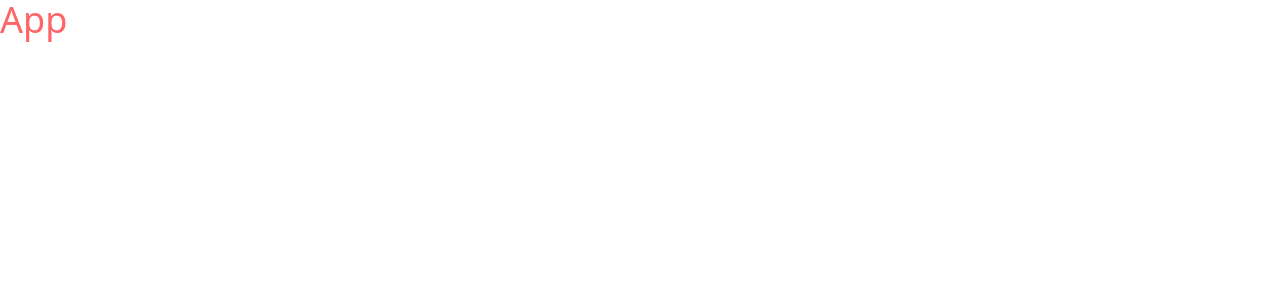
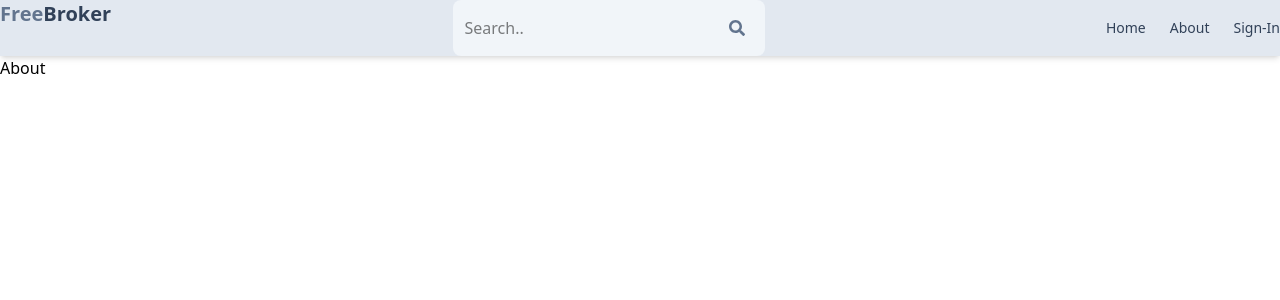
Before and after one commit to Madipadige-ManishKumar/BrickSquare, a React (Vite) app in the folder Client/: page /about in a window 1280 px wide. Shown: the top 300 px of the page. Built offline with nearby package versions, Linux system fonts and the light colour scheme.

Commit message:
added the header

```diff
--- a/Client/package.json
+++ b/Client/package.json
@@ -13,6 +13,8 @@
     "@tailwindcss/vite": "^4.1.17",
     "react": "^19.2.0",
     "react-dom": "^19.2.0",
+    "react-icons": "^5.5.0",
+    "react-router-dom": "^7.9.6",
     "tailwindcss": "^4.1.17"
   },
   "devDependencies": {
--- a/Client/src/App.jsx
+++ b/Client/src/App.jsx
@@ -1,8 +1,28 @@
 import React from 'react'
+import { BrowserRouter, Route, Routes } from 'react-router-dom'
+import Home from './pages/Home'
+import SignIn from './pages/SignIn'
+import SignUp from './pages/SignUp'
+import Profile from './pages/Profile'
+import About from './pages/About'
+import Header from './components/Header'
 
 const App = () => {
   return (
-    <div className='text-red-400 text-4xl'>App</div>
+    <>
+
+  <BrowserRouter>
+    <Header/>
+      <Routes>
+
+        <Route path="/" element={<Home/>} />
+        <Route path="/sign-in" element={<SignIn/>} />
+        <Route path="/sign-up" element={<SignUp/>} />
+        <Route path="/profile" element={<Profile/>} />
+        <Route path="/about" element={<About/>} />
+      </Routes>
+  </BrowserRouter>
+    </>
   )
 }
 
--- /dev/null
+++ b/Client/src/components/Header.jsx
@@ -0,0 +1,41 @@
+import React from 'react'
+import {FaSearch} from 'react-icons/fa'
+import { Link } from 'react-router-dom'
+
+const Header = () => {
+  return (
+    <header className='bg-slate-200 shadow-md'>
+
+        <div className='flex justify-between item-center max-width-6xl  mx-auto'>
+        <Link to='/' >
+        <h1 className='text-sm font-bold sm:text-xl flex flexwrap'>
+            <span className='text-slate-500'>
+                Free
+            </span>
+            <span className='text-slate-700'>
+                Broker
+            </span>
+        </h1>
+        </Link>
+        <form action="" className='rounded-lg p-3 bg-slate-100 flex item-center'>
+            <input type="text" placeholder='Search..' className='focus:outline-none w-24 sm:w-64' />
+            <FaSearch className='text-slate-500 m-2'/>
+        </form>
+        <ul className='flex gap-6 text-sm font-medium items-center'>
+            <Link to='/'>
+                <li className='hidden sm:inline text-slate-700 hover:underline'>Home</li>
+            </Link>
+            <Link to='/about'>
+                <li className='hidden sm:inline text-slate-700 hover:underline'>About</li>
+            </Link>
+            <Link to='/sign-in'>
+                <li className='  text-slate-700 hover:underline'>Sign-In</li>
+            </Link>
+
+        </ul>
+        </div>
+    </header>
+  )
+}
+
+export default Header
--- /dev/null
+++ b/Client/src/pages/About.jsx
@@ -0,0 +1,9 @@
+import React from 'react'
+
+const About = () => {
+  return (
+    <div>About</div>
+  )
+}
+
+export default About
--- /dev/null
+++ b/Client/src/pages/Home.jsx
@@ -0,0 +1,9 @@
+import React from 'react'
+
+const Home = () => {
+  return (
+    <div>Home</div>
+  )
+}
+
+export default Home
--- /dev/null
+++ b/Client/src/pages/Profile.jsx
@@ -0,0 +1,9 @@
+import React from 'react'
+
+const Profile = () => {
+  return (
+    <div>Profile</div>
+  )
+}
+
+export default Profile
--- /dev/null
+++ b/Client/src/pages/SignIn.jsx
@@ -0,0 +1,9 @@
+import React from 'react'
+
+const SignIn = () => {
+  return (
+    <div>SignIn</div>
+  )
+}
+
+export default SignIn
--- /dev/null
+++ b/Client/src/pages/SignUp.jsx
@@ -0,0 +1,9 @@
+import React from 'react'
+
+const SignUp = () => {
+  return (
+    <div>SignUp</div>
+  )
+}
+
+export default SignUp
```
Also changed, not shown: 1 other file (tests, documents, lock files or other folders).
